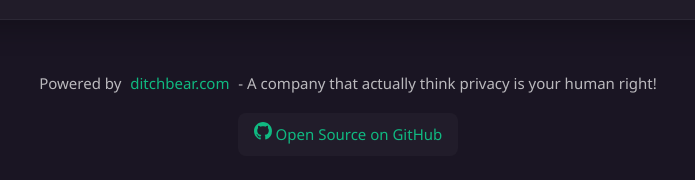
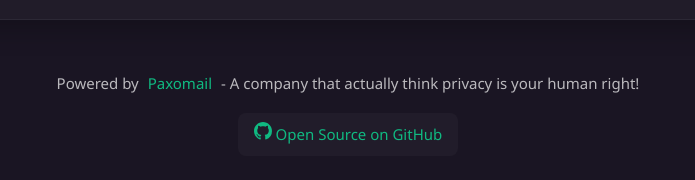
Before and after one commit to Hadrixe/whodisip, a plain HTML site: page index.html in a window 1280 px wide. Shown: the part 696-876 px from the top of the page, 292-987 px from the left. Drawn offline with Linux system fonts and the light colour scheme.

Commit message:
Update index.html

```diff
--- a/index.html
+++ b/index.html
@@ -410,8 +410,8 @@
             <div class="footer">
                 <div>
                     Powered by
-                    <a href="https://ditchbear.com" target="_blank"
-                        >ditchbear.com</a
+                    <a href="https://paxomail.com" target="_blank"
+                        >Paxomail</a
                     >
                     - A company that actually think privacy is your human right!
                 </div>
```
